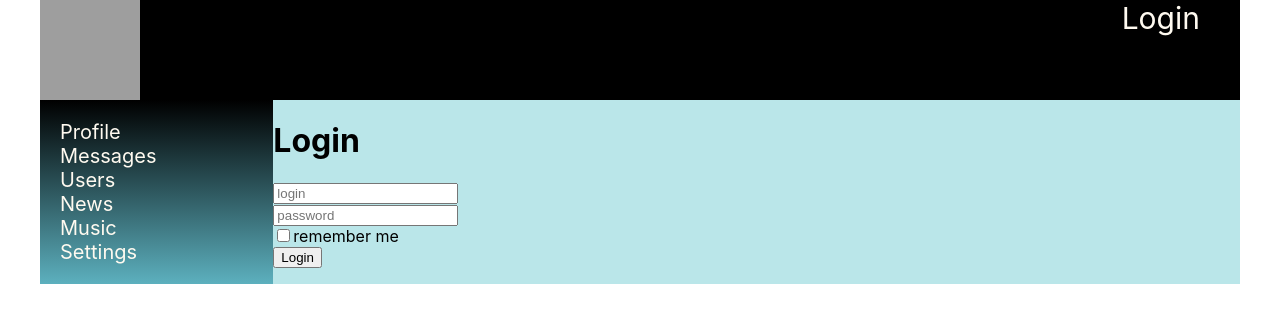
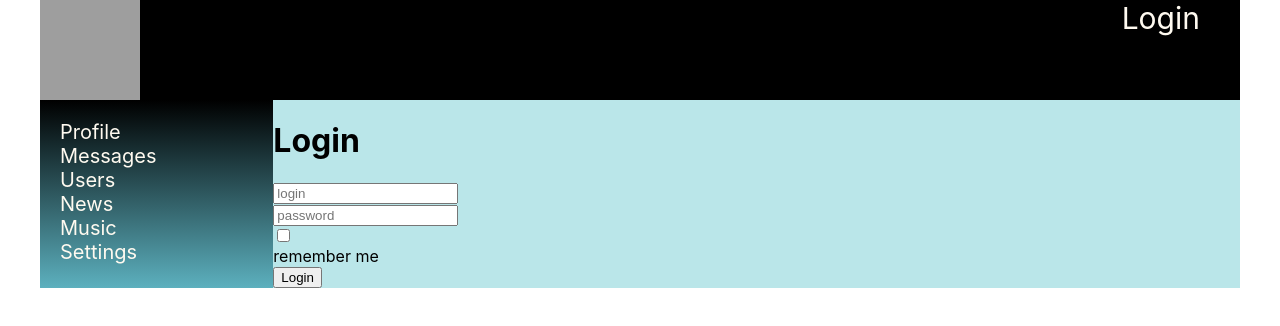
Before and after one commit to An-life/Network, a React (Create React App) app: page /login in a window 1280 px wide. Shown: the top 326 px of the page. Built offline with nearby package versions, Linux system fonts and the light colour scheme; no server answers; grey boxes are pictures that could not be loaded.

Commit message:
add validation

```diff
--- /dev/null
+++ b/src/Components/Common/FormsControls.module.css
@@ -0,0 +1,11 @@
+.formControl{
+
+}
+.formControl.error input,
+.formControl.error textarea{
+    border: solid red 2px;
+}
+.formControl.error span
+{
+    color: red ;
+}
--- /dev/null
+++ b/src/Components/Common/FormsControls.tsx
@@ -0,0 +1,28 @@
+import React from 'react';
+import s from './FormsControls.module.css'
+
+type PropsType={
+    input:any
+    meta:any
+    child:any
+}
+export const FormControl:React.FC<PropsType>=({input, meta,child,...props})=>{
+    const hasError=meta.touched&&meta.error;
+    return(
+        <div className={s.formControl+" "+(hasError?s.error:'')}>
+            <div> {props.children}</div>
+            <div>{hasError&&<span>{meta.error}</span>}</div>
+        </div>
+    )
+}
+
+export const Textarea:React.FC<PropsType>=(props)=>{
+    const {input,meta,child,...restProps}=props;
+    return<FormControl {...props}><textarea {...input}{...restProps}/></FormControl>
+
+}
+
+export const Input:React.FC<PropsType>=(props)=>{
+    const {input,meta,child,...restProps}=props;
+    return<FormControl {...props}><input {...input}{...props}/></FormControl>
+}
--- a/src/Components/MainContent/Dialogs/Dialogs.tsx
+++ b/src/Components/MainContent/Dialogs/Dialogs.tsx
@@ -5,6 +5,8 @@ import {Messages} from './Messages';
 import {MessagesType} from '../../../App';
 import {Redirect} from 'react-router';
 import {Field, reduxForm} from 'redux-form';
+import {Textarea} from '../../Common/FormsControls';
+import {maxLengthCreator, required} from '../../../utils/validators/validators';
 
 type PropsType = {
     addMessage: (newMessageBody: string) => void
@@ -35,9 +37,11 @@ export const Dialogs = (props: PropsType) => {
     )
 }
 
+const maxLength=maxLengthCreator(50)
+
 let AddMessageForm = (props: any) => {
     return <form onSubmit={(props.handleSubmit)}>
-        <div><Field component={'textarea'} name={'newMessageBody'} placeholder={'Enter yout message...'}/></div>
+        <div><Field component={Textarea}  validate={[required, maxLength]} name={'newMessageBody'} placeholder={'Enter yout message...'}/></div>
         <div>
             <button>Send</button>
         </div>
--- a/src/Components/MainContent/Profile/NewPost.tsx
+++ b/src/Components/MainContent/Profile/NewPost.tsx
@@ -1,6 +1,8 @@
 import React from 'react';
 import s from './NewPost.module.css'
 import  {Field, reduxForm} from 'redux-form';
+import {maxLengthCreator, required} from '../../../utils/validators/validators';
+import {Textarea} from '../../Common/FormsControls';
 
 type NewPostPropsType = {
     addPost: ( newPostText:string) => void
@@ -18,12 +20,15 @@ export const NewPost = (props: NewPostPropsType) => {
     )
 }
 
+const maxLength=maxLengthCreator(20);
+
 let AddPostForm=(props:any)=>{
     return <form onSubmit={props.handleSubmit}>
-        <Field component={'textarea'} name={'newPostText'} />
+        <Field component={Textarea} name={'newPostText'} validate={[required, maxLength]} placeholder={'Post message'}/>
         <span><button >Send</button></span>
     </form>
 }
+
 type FormDataType={
     newPostText:string
 }
--- a/src/Components/MainContent/login/login.tsx
+++ b/src/Components/MainContent/login/login.tsx
@@ -1,5 +1,7 @@
 import React from 'react';
 import  {Field, reduxForm} from 'redux-form';
+import {Input} from '../../Common/FormsControls';
+import {required} from '../../../utils/validators/validators';
 
 type FormDataType={
     login:string
@@ -11,12 +13,12 @@ export const LoginForm=(props:any)=> {
     return <div>
         <form onSubmit={props.handleSubmit}>
             <div>
-                <Field component={'input'} name={'login'} placeholder={'login'}/>
+                <Field component={Input} name={'login'} placeholder={'login'} validate={[required]}/>
             </div>
             <div>
-                <Field component={'input'} name={'password'} placeholder={'password'}/>
+                <Field component={Input} name={'password'} placeholder={'password'} validate={[required]}/>
             </div>
-            <div><Field component={'input'} name={'rememberMe'} type={'checkbox'}/>remember me</div>
+            <div><Field component={Input} name={'rememberMe'} type={'checkbox'} validate={[required]}/>remember me</div>
             <div>
                 <button>Login</button>
             </div>
--- /dev/null
+++ b/src/utils/validators/validators.tsx
@@ -0,0 +1,11 @@
+import React from 'react';
+
+export  const required=(value:string)=>{
+    if(value) return undefined;
+    return 'Field is required'
+}
+
+export const maxLengthCreator=(maxLength:number)=>(value:string)=>{
+    if ( value.length>maxLength)return `Max length ${maxLength} symbols`;
+    return undefined;
+}
```
